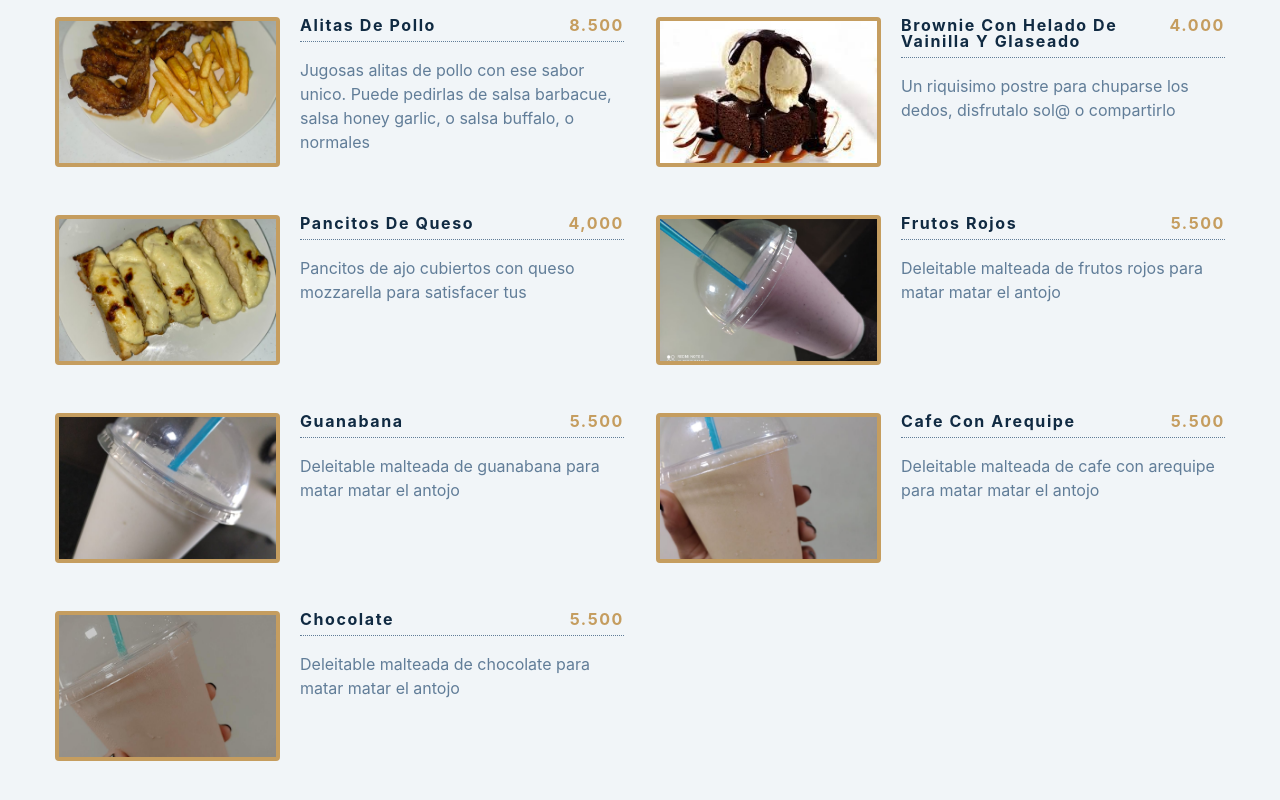
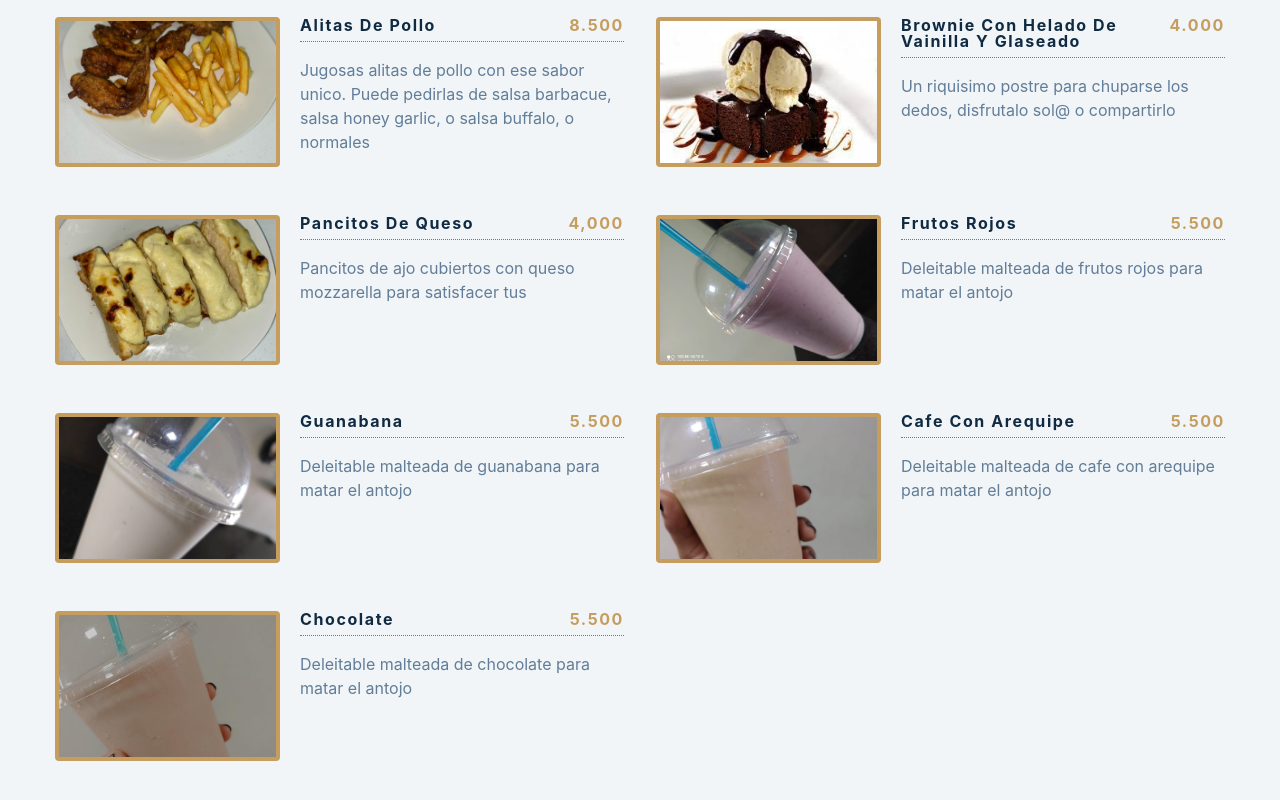
Before and after one commit to AndrewKalil/menu_kaliland, a React (Create React App) app: page / in a window 1280 px wide. Shown: the part 458-1258 px from the top of the page. Built offline with nearby package versions, Linux system fonts and the light colour scheme.

Commit message:
correcting spelling errors

```diff
--- a/src/data.js
+++ b/src/data.js
@@ -62,7 +62,7 @@ const menu = [
     category: 'kalimalteadas',
     price: '5.500',
     img: './images/malteada-frutos-rojos.jpeg',
-    desc: `Deleitable malteada de frutos rojos para matar matar el antojo`,
+    desc: `Deleitable malteada de frutos rojos para matar el antojo`,
   },
   {
     id: 8,
@@ -70,7 +70,7 @@ const menu = [
     category: 'kalimalteadas',
     price: '5.500',
     img: './images/malteada-guanabana.jpg',
-    desc: `Deleitable malteada de guanabana para matar matar el antojo`,
+    desc: `Deleitable malteada de guanabana para matar el antojo`,
   },
   {
     id: 9,
@@ -78,7 +78,7 @@ const menu = [
     category: 'kalimalteadas',
     price: '5.500',
     img: './images/malteada-cafe.jpg',
-    desc: `Deleitable malteada de cafe con arequipe para matar matar el antojo`,
+    desc: `Deleitable malteada de cafe con arequipe para matar el antojo`,
   },
   {
     id: 10,
@@ -86,7 +86,7 @@ const menu = [
     category: 'kalimalteadas',
     price: '5.500',
     img: './images/malteada-chocolate.jpg',
-    desc: `Deleitable malteada de chocolate para matar matar el antojo`,
+    desc: `Deleitable malteada de chocolate para matar el antojo`,
   },
 ];
 export default menu;
```
